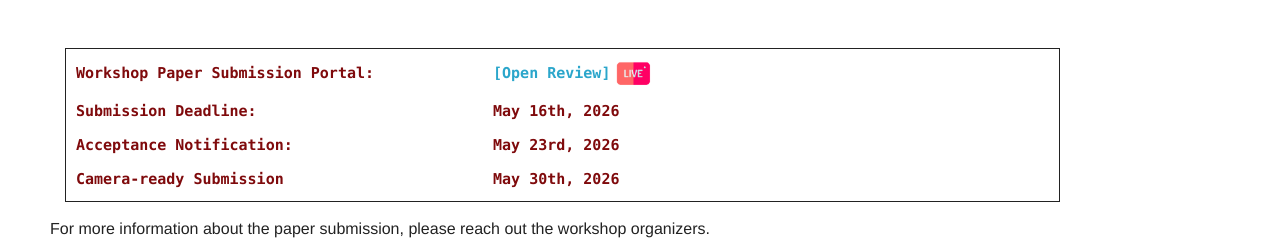
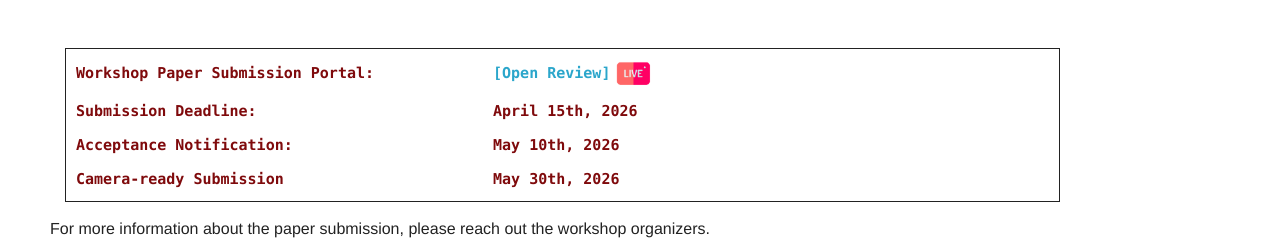
Before and after one commit to Computer-Vision-in-the-Wild/cvpr-2026, a plain HTML site: page index.html in a window 1280 px wide. Shown: the part 5064-5304 px from the top of the page. Drawn offline with Linux system fonts and the light colour scheme.

Commit message:
Update index to resolve wrong dates

```diff
--- a/index.html
+++ b/index.html
@@ -733,10 +733,10 @@
                         <span style="display:inline-block; margin-left:10px;">Competition ends (challenge paper submission)</span><br> -->
 
                         <span style="width:40%; margin:5px; display:inline-block;">Submission Deadline:</span>
-                        <span style="display:inline-block; margin-left:10px;"></span>May 16th, 2026<br>
+                        <span style="display:inline-block; margin-left:10px;"></span>April 15th, 2026<br>
 
                         <span style="width:40%; margin:5px; display:inline-block;">Acceptance Notification:</span>
-                        <span style="display:inline-block; margin-left:10px;"></span>May 23rd, 2026<br>
+                        <span style="display:inline-block; margin-left:10px;"></span>May 10th, 2026<br>
 
                         <span style="width:40%; margin:5px; display:inline-block;">Camera-ready Submission</span>
                         <span style="display:inline-block; margin-left:10px;"></span>May 30th, 2026<br>
```
